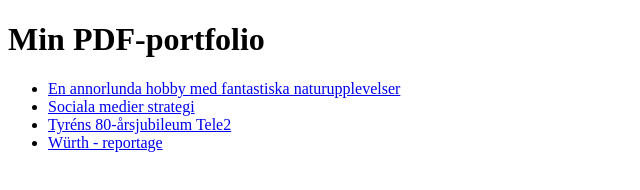
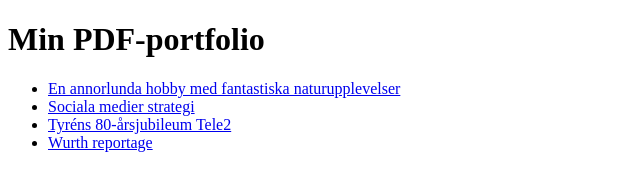
Before and after one commit to LottaBoskar/Portfolio, a plain HTML site: page index.html in a window 1280 px wide. Shown: the full height of the page, 0-640 px from the left. Drawn offline with Linux system fonts and the light colour scheme.

Commit message:
Add files via upload

```diff
--- a/index.html
+++ b/index.html
@@ -10,7 +10,7 @@
         <li><a href="En%20annorlunda%20hobby%20med%20fantastiska%20naturupplevelser.pdf" target="_blank">En annorlunda hobby med fantastiska naturupplevelser</a></li>
         <li><a href="Sociala%20medier%20strategi%20Concess.pdf" target="_blank">Sociala medier strategi</a></li>
         <li><a href="Tyréns%2080-årsjubileum%20Tele2.pdf" target="_blank">Tyréns 80-årsjubileum Tele2</a></li>
-        <li><a href="Würth%20-%20reportage.pdf" target="_blank">Würth - reportage</a></li>
+        <li><a href="Wurth%20reportage.pdf" target="_blank">Wurth reportage</a></li>
     </ul>
 </body>
 </html>
```
